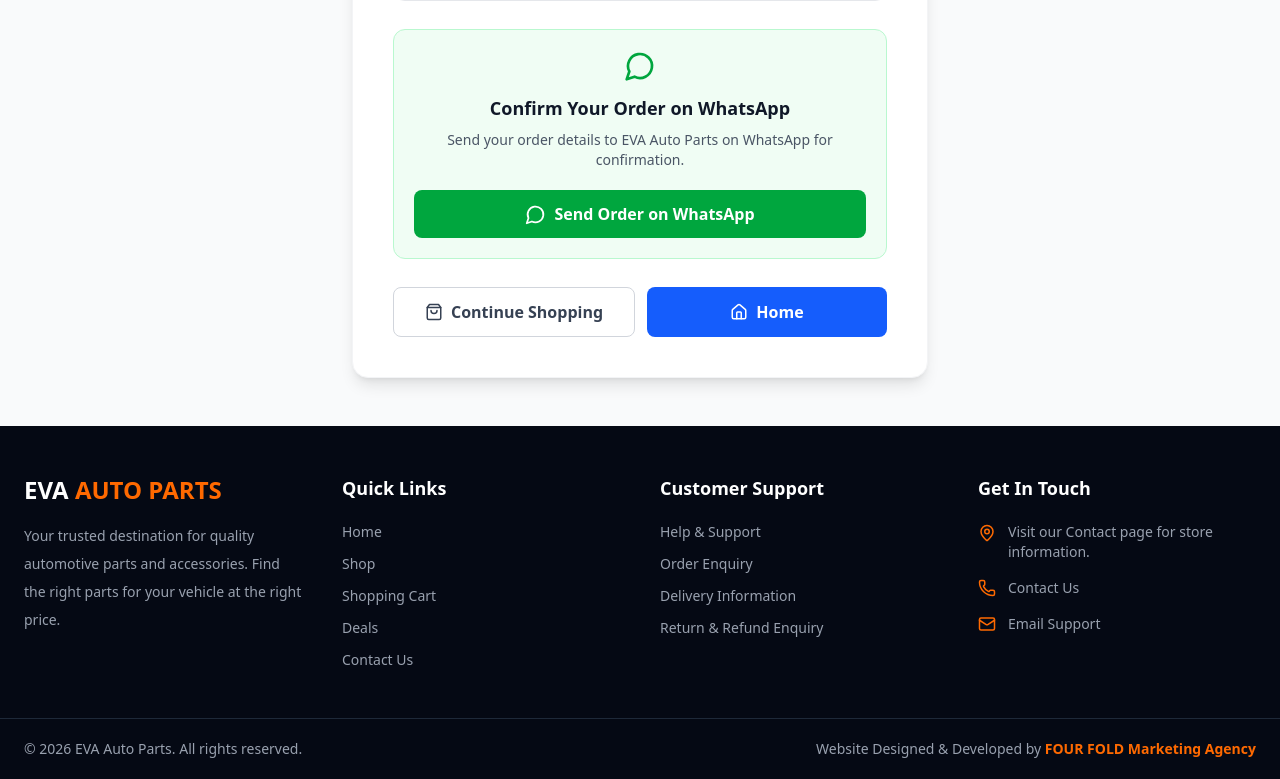
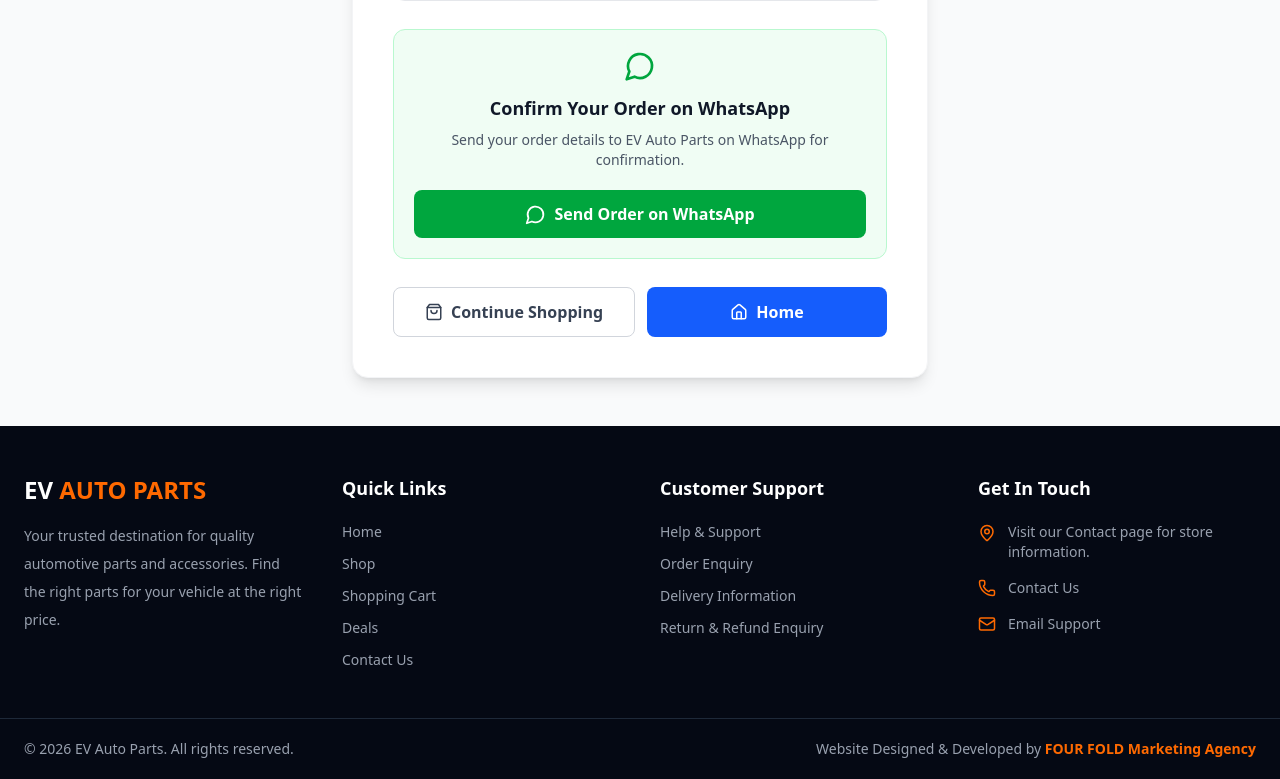
Before and after one commit to Rishabhpandey28/AutoPart-Ecommerce, a React (Vite) app in the folder frontend/: page /order-success/1 in a window 1280 px wide. Shown: the part 577-1356 px from the top of the page. Built offline with nearby package versions, Linux system fonts and the light colour scheme; no server answers.

Commit message:
new health code added  run

```diff
--- a/frontend/src/components/Footer.jsx
+++ b/frontend/src/components/Footer.jsx
@@ -19,7 +19,7 @@ export default function Footer() {
         {/* Brand */}
         <div>
           <h2 className="text-2xl font-extrabold">
-            EVA <span className="text-orange-500">AUTO PARTS</span>
+            EV <span className="text-orange-500">AUTO PARTS</span>
           </h2>
 
           <p className="mt-4 max-w-xs text-sm leading-7 text-gray-400">
@@ -133,7 +133,7 @@ export default function Footer() {
         <div className="mx-auto flex max-w-7xl flex-col items-center justify-between gap-3 px-6 py-5 text-center text-sm text-gray-400 sm:flex-row">
 
           <p>
-            © {new Date().getFullYear()} EVA Auto Parts.
+            © {new Date().getFullYear()} EV Auto Parts.
             All rights reserved.
           </p>
 
--- a/frontend/src/pages/OrderSuccess.jsx
+++ b/frontend/src/pages/OrderSuccess.jsx
@@ -21,7 +21,7 @@ export default function OrderSuccess() {
     Number(price || 0).toLocaleString("en-IN");
 
   const whatsappMessage = `
-Hello EVA Auto Parts,
+Hello EV Auto Parts,
 
 I have placed an order through your website.
 
@@ -131,7 +131,7 @@ Thank you.
           </h2>
 
           <p className="text-sm text-gray-600 mt-2 mb-5">
-            Send your order details to EVA Auto Parts on WhatsApp
+            Send your order details to EV Auto Parts on WhatsApp
             for confirmation.
           </p>
 
--- a/frontend/src/pages/admin/AdminPages.jsx
+++ b/frontend/src/pages/admin/AdminPages.jsx
@@ -993,7 +993,7 @@ export function Orders() {
     const message = `
 Hello ${order.customerName || "Customer"},
 
-This is EVA Auto Parts.
+This is EV Auto Parts.
 
 Regarding your order ${orderNo(order)}:
 
@@ -1007,7 +1007,7 @@ ${(order.items || [])
 Order Total: ${inr(order.total)}
 Order Status: ${order.status}
 
-Thank you for shopping with EVA Auto Parts.
+Thank you for shopping with EV Auto Parts.
     `.trim();
 
     const url = `https://wa.me/${phone}?text=${encodeURIComponent(message)}`;
```
Also changed, not shown: 1 other file (tests, documents, lock files or other folders).
